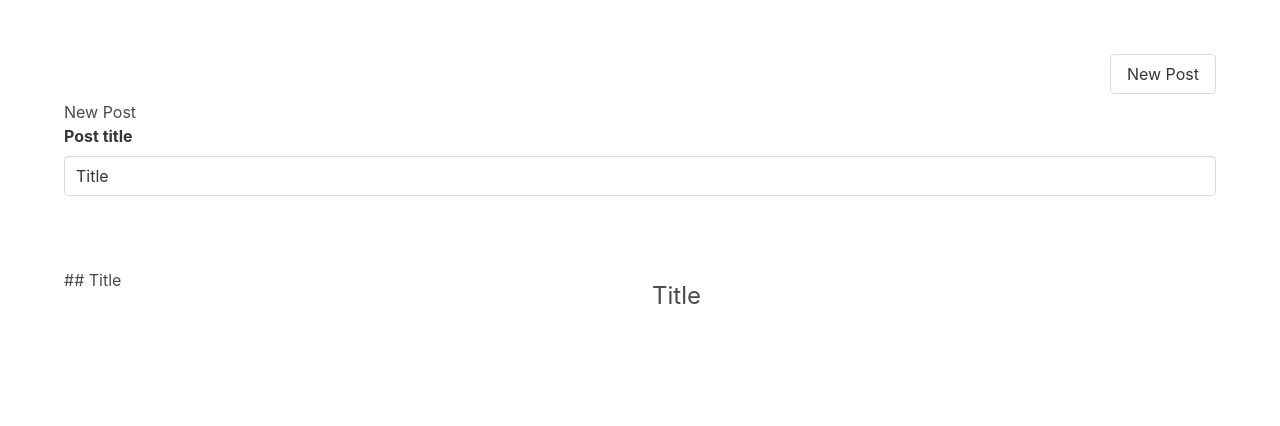
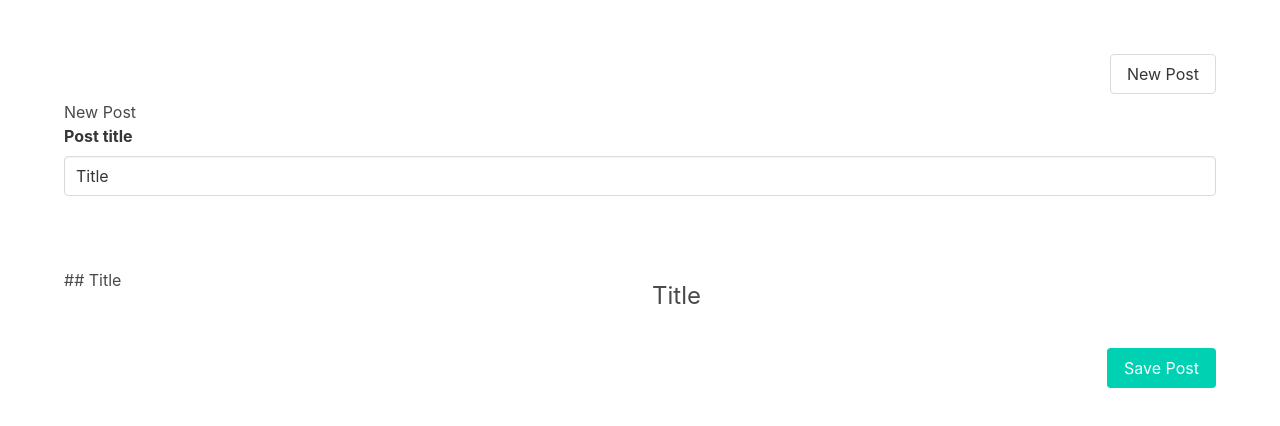
Before and after one commit to Sambrewer/vue-my-app, a Vue app: page /posts/new in a window 1280 px wide. Shown: the top 426 px of the page. Built offline with nearby package versions, Linux system fonts and the light colour scheme.

Commit message:
creating post

```diff
--- a/src/components/PostWriter.vue
+++ b/src/components/PostWriter.vue
@@ -4,6 +4,7 @@
 import { marked } from "marked"
 import hightlightjs from "highlight.js"
 import debounce from "lodash/debounce"
+import { usePosts } from "../stores/posts"
 
 const props = defineProps<{
     post: TimelinePost
@@ -13,6 +14,8 @@
 const content = ref(props.post.markdown)
 const html = ref('')
 const contentEditable = ref<HTMLDivElement>()
+
+const posts = usePosts()
 
 function parseHtml (markdown: string) {
     marked.parse(markdown, {
@@ -46,6 +49,16 @@
     }
     content.value = contentEditable.value.innerText
 }
+
+function handleClick () {
+    const newPost: TimelinePost = {
+        ...props.post,
+        title: title.value,
+        markdown: content.value,
+        html: html.value
+    }
+    posts.createPost(newPost)
+}
 </script>
 
 <template>
@@ -67,4 +80,12 @@
             <div v-html="html" />
         </div>
     </div>
+
+    <div class="columns">
+        <div class="column">
+            <button class="button is-primary is-pulled-right" @click="handleClick">
+                Save Post
+            </button>
+        </div>
+    </div>
 </template>
--- a/src/posts.ts
+++ b/src/posts.ts
@@ -5,6 +5,7 @@
     title: string
     created: string
     markdown: string
+    html: string
 }
 
 export interface TimelinePost extends Omit<Post, "created"> {
@@ -15,19 +16,22 @@
     id: "1",
     title: "Today",
     created: DateTime.now().toISO(),
-    markdown: ''
+    markdown: '',
+    html: ''
 }
 
 export const thisWeek: Post = {
     id: "2",
     title: "This Week",
     created: DateTime.now().minus({ days: 5 }).toISO(),
-    markdown: ''
+    markdown: '',
+    html: ''
 }
 
 export const thisMonth: Post = {
     id: "3",
     title: "This Month",
     created: DateTime.now().minus({ weeks: 3 }).toISO(),
-    markdown: ''
+    markdown: '',
+    html: ''
 }
--- a/src/stores/posts.ts
+++ b/src/stores/posts.ts
@@ -39,6 +39,9 @@
 
             this.ids = ids
             this.all = all
+        },
+        createPost (post: TimelinePost) {
+
         }
     },
 
--- a/src/views/NewPost.vue
+++ b/src/views/NewPost.vue
@@ -7,7 +7,8 @@
     id: "-1",
     title: "Title",
     created: DateTime.now(),
-    markdown: '## Title'
+    markdown: '## Title',
+    html: '<h2>Title</h2>'
 }
 </script>
 
```
